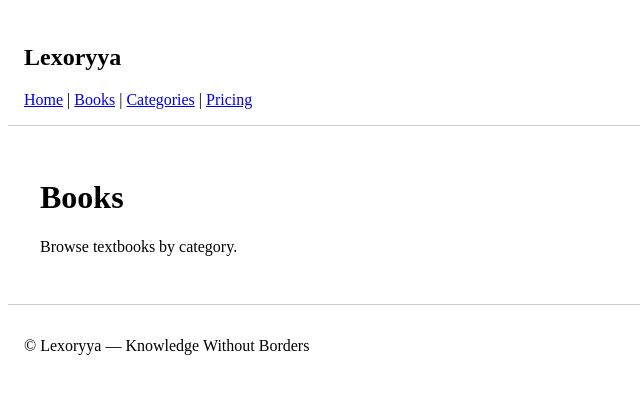
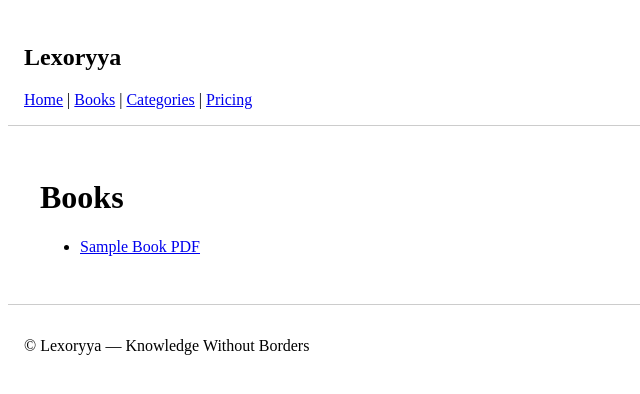
Before and after one commit to sasidhar-cell/lexoryya-web, a Next.js app: page /books in a window 1280 px wide. Shown: the top 394 px of the page, without its empty margins (0-640 px from the left). Built offline with nearby package versions, Linux system fonts and the light colour scheme.

Commit message:
Show sample book PDF from storage

```diff
--- a/pages/books.js
+++ b/pages/books.js
@@ -4,7 +4,18 @@
   return (
     <Layout>
       <h1>Books</h1>
-      <p>Browse textbooks by category.</p>
+
+      <ul>
+        <li>
+          <a
+            href="PASTE_YOUR_PDF_PUBLIC_URL_HERE"
+            target="_blank"
+            rel="noopener noreferrer"
+          >
+            Sample Book PDF
+          </a>
+        </li>
+      </ul>
     </Layout>
   );
 }
```
